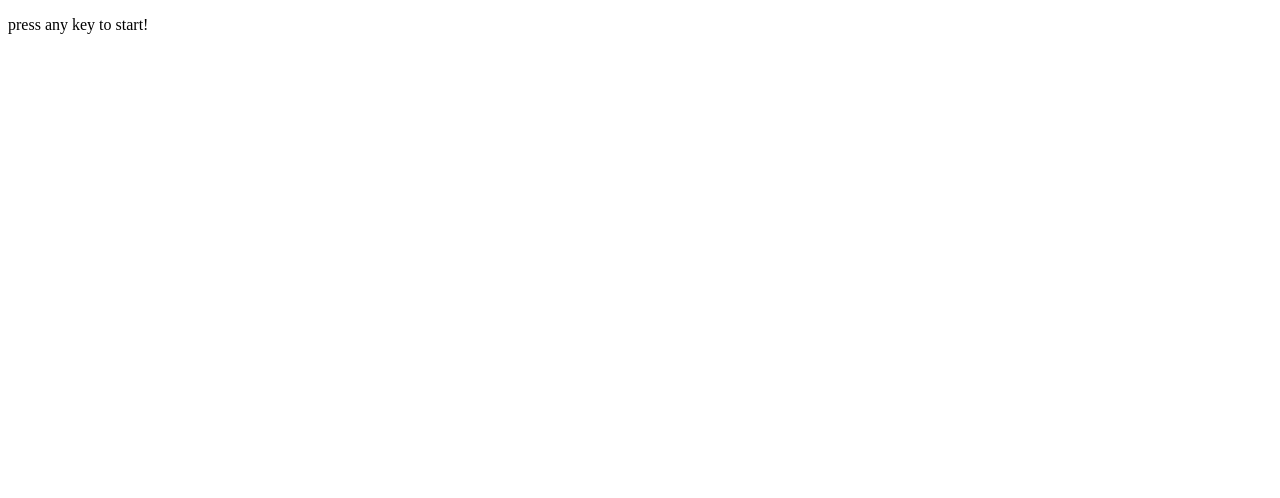
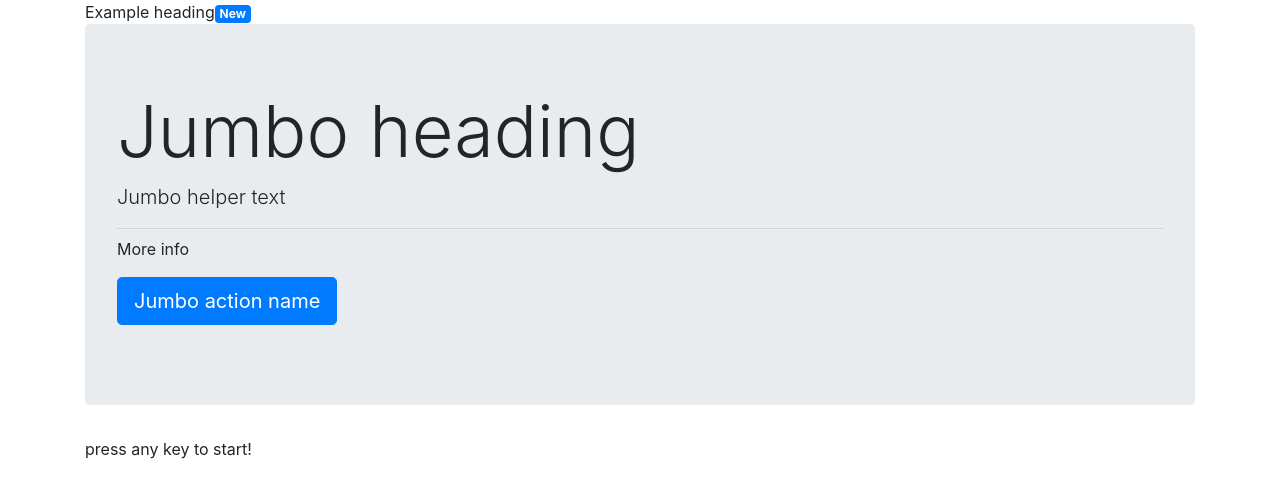
Before and after one commit to jmeuwissen/word-guess-game, a plain HTML site: page index.html in a window 1280 px wide. Drawn offline with nearby package versions, Linux system fonts and the light colour scheme.

Commit message:
added boostrap with a container and divs

```diff
--- a/index.html
+++ b/index.html
@@ -1,23 +1,53 @@
 <!DOCTYPE html>
 <html lang="en">
+
 <head>
     <meta charset="UTF-8">
     <meta name="viewport" content="width=device-width, initial-scale=1.0">
     <meta http-equiv="X-UA-Compatible" content="ie=edge">
     <title>"Word Guess"</title>
+
+    <link rel="stylesheet" href="https://maxcdn.bootstrapcdn.com/bootstrap/4.0.0/css/bootstrap.min.css">
 </head>
+
 <body>
+<div class="container">
+    <h1-6>Example heading<span class="badge badge-primary">New</span></h1-6>
+    <div class="jumbotron">
+        <h1 class="display-3">Jumbo heading</h1>
+        <p class="lead">Jumbo helper text</p>
+        <hr class="my-2">
+        <p>More info</p>
+        <p class="lead">
+            <a class="btn btn-primary btn-lg" href="Jumbo action link" role="button">Jumbo action name</a>
+        </p>
+    </div>
+    <div>
+        <p id="directions-text"> press any key to start!</p>
+    </div>
+    <div>
+        <p id="wins"></p>
+    </div>
+    <div>
+        <p id="losses"></p>
+    </div>
+    <div>
+        <p id="wrong-chars"></p>
+    </div>
+    <div>
+        <p id="guesses-remaining"></p>
+    </div>
 
-    <p id="directions-text"> press any key to start!</p>
-    <p id="wins"></p>
-    <p id="losses"></p>
-    <p id="wrong-chars"></p>
-    <p id="guesses-remaining"></p>
+    <div>
+        <p id="partial-solution"></p>
+    </div>
 
-    <p id="partial-solution"></p>
+    <div>
+        <p id="message"></p>
+    </div>
+</div>
 
-    <p id="message"></p>
+    <script type="text/javascript" src="./assets/javascript/game.js"></script>
+</body>
 
-    <script type="text/javascript"src="./assets/javascript/game.js"></script>
-</body>
 </html>
```
